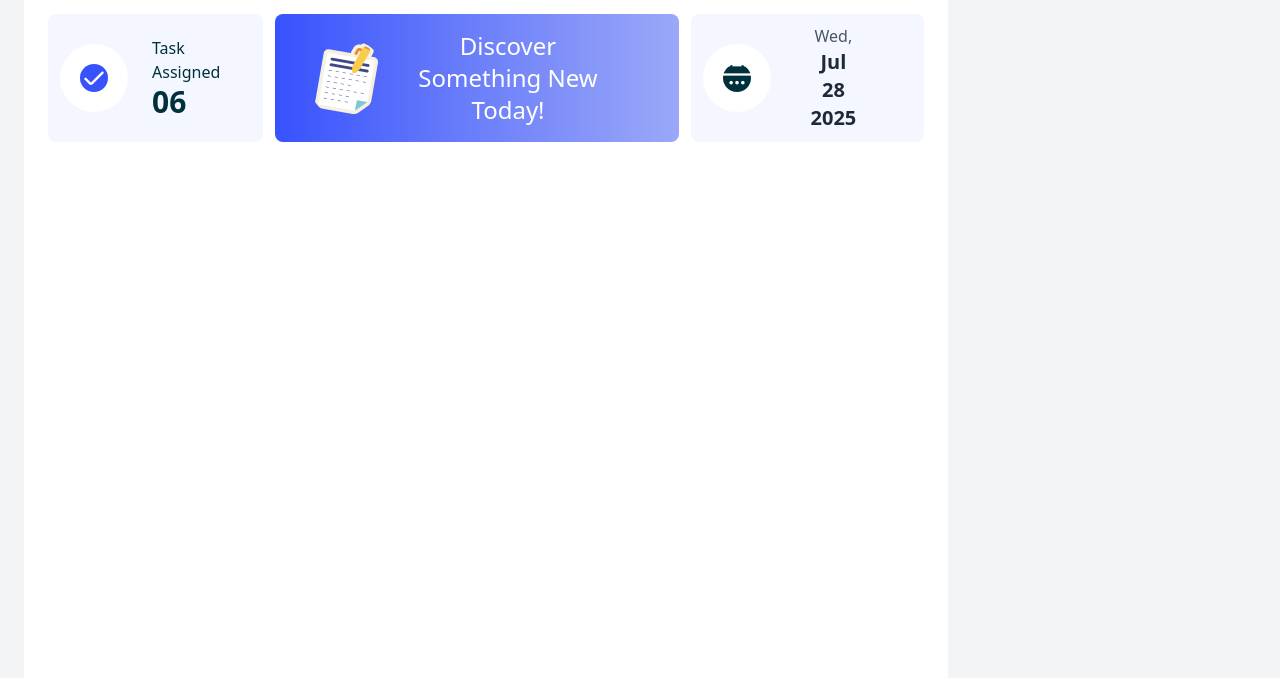
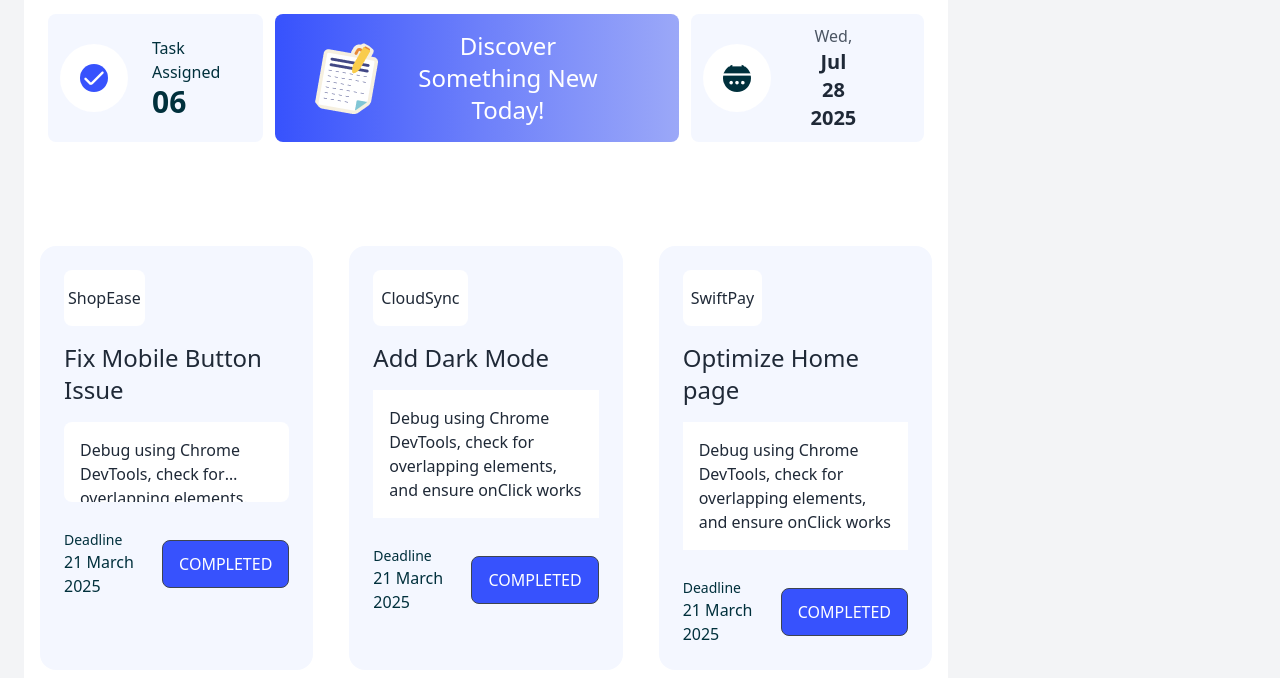
Before and after one commit to yeasin549/A5-Dev-Board, a plain HTML site: page index.html in a window 1280 px wide. Shown: the part 98-776 px from the top of the page. Drawn offline with nearby package versions, Linux system fonts and the light colour scheme.

Commit message:
added 3 card section

```diff
--- a/index.html
+++ b/index.html
@@ -68,8 +68,77 @@
                  </div>
 
                 </div>
+
+                <div class="grid grid-cols-1 p-4 bg-white md:grid-cols-2 lg:grid-cols-3 gap-9">
+                    <div class="bg-[#F4F7FF] rounded-2xl p-6">
+                        <p class="inline-block px-1 py-4 text-base bg-white rounded-lg">ShopEase</p>
+                        <h3 class="my-4 text-2xl font-medium card-title">Fix Mobile Button Issue </h3>
+                        <p class="p-4 text-base bg-white mb-7 rounded-lg overflow-hidden text-ellipsis line-clamp-2 ">Debug using Chrome DevTools, check for overlapping elements, and ensure onClick works </span></p>
+                        <div class="flex items-center justify-between">
+                            <div>
+                                <p class="text-sm text-[#00303C]">Deadline</p>
+                                <h4 class="text-base font-medium text-[#00303C]">21 March 2025</h4>
+                            </div>
+                            <div>
+                                <button  class="btn bg-[#3752FD] hover:text-black text-white text-base font-medium">Completed</button>
+                            </div>
+                        </div>
+                    </div>
+
+                    <div class="bg-[#F4F7FF] rounded-2xl p-6">
+                        <p class="inline-block px-2 py-4 text-base bg-white rounded-lg">CloudSync</p>
+                        <h3 class="my-4 text-2xl font-medium card-title" >Add Dark Mode</h3>
+                        <p class="p-4 text-base bg-white mb-7">Debug using Chrome DevTools, check for overlapping elements, and ensure onClick works </p>
+                        <div class="flex items-center justify-between">
+                            <div>
+                                <p class="text-sm text-[#00303C]">Deadline</p>
+                                <h4 class="text-base font-medium text-[#00303C]">21 March 2025</h4>
+                            </div>
+                            <div>
+                                <button  class="btn bg-[#3752FD] hover:text-black text-white text-base font-medium">Completed</button>
+                            </div>
+                        </div>
+                    </div>
+
+                    <div class="bg-[#F4F7FF] rounded-2xl p-6">
+                        <p class="inline-block px-2 py-4 text-base bg-white rounded-lg">SwiftPay</p>
+                        <h3 class="my-4 text-2xl font-medium card-title">Optimize  Home page </h3>
+                        <p class="p-4 text-base bg-white mb-7">Debug using Chrome DevTools, check for overlapping elements, and ensure onClick works </p>
+                        <div class="flex items-center justify-between">
+                            <div>
+                                <p class="text-sm text-[#00303C]">Deadline</p>
+                                <h4 class="text-base font-medium text-[#00303C]">21 March 2025</h4>
+                            </div>
+                            <div>
+                                <button class="btn bg-[#3752FD] hover:text-black text-white text-base font-medium">Completed</button>
+                            </div>
+                        </div>
+                    </div>
+
+
+
+
+
+
+                </div>
             </div>
+
+
+
+
+
+
+
+
         </section>
+
+
+
+
+
+
+
+
     </main>
 
 
```
